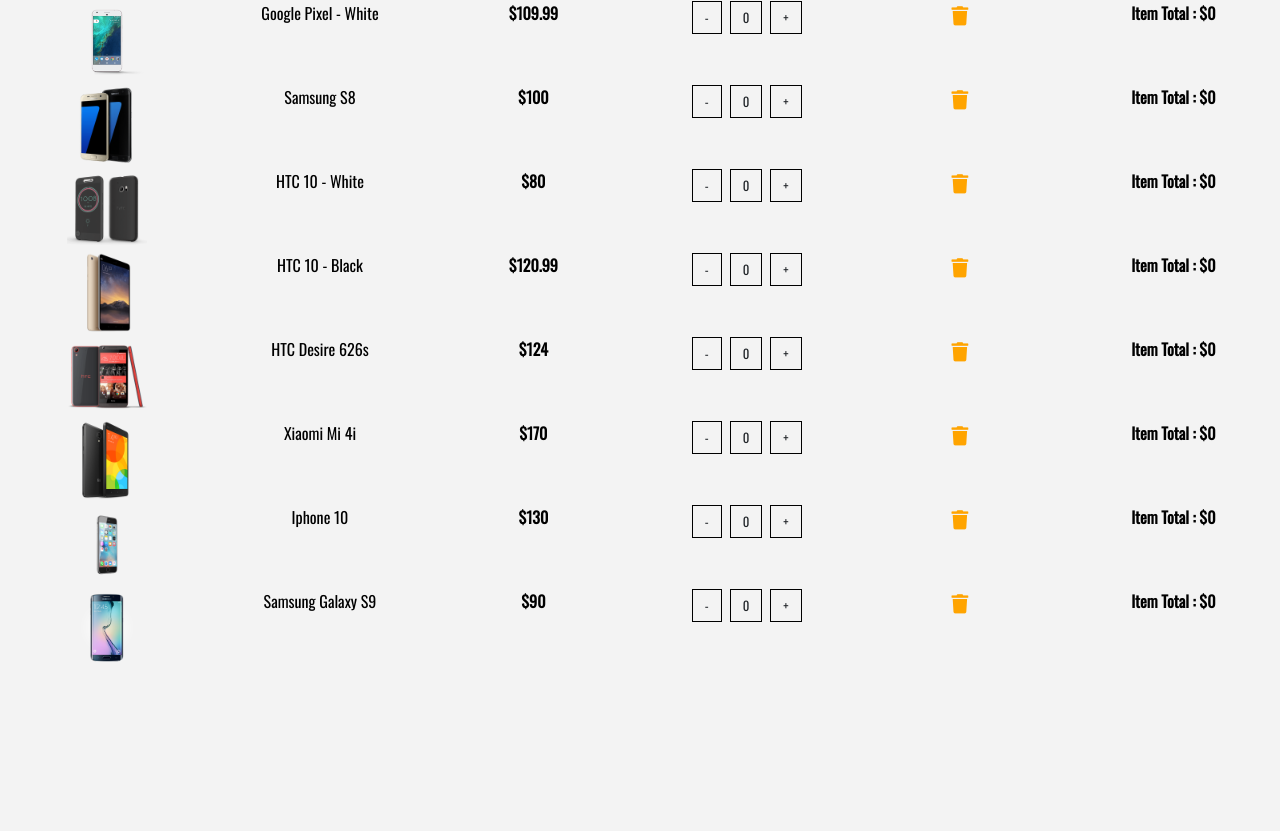
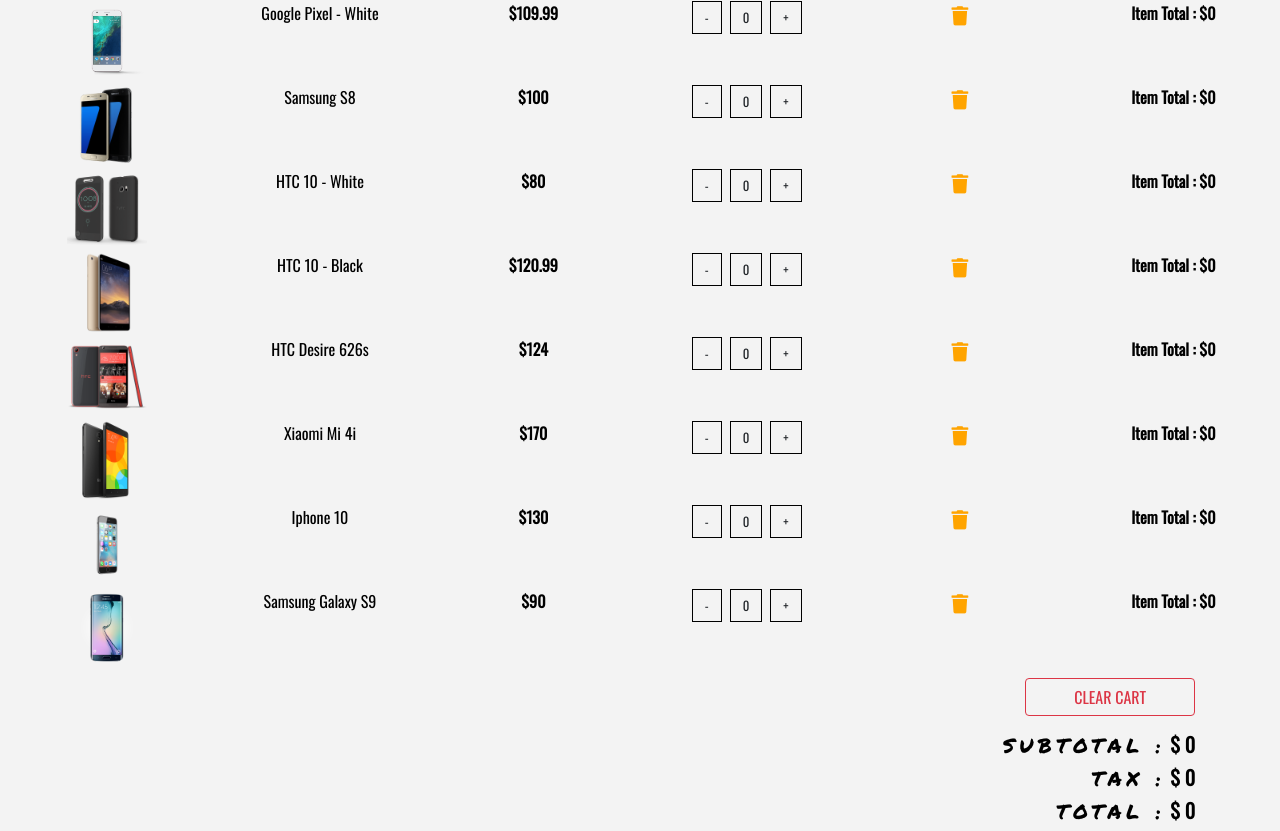
Before and after one commit to cornets28/e-buy-phones, a React (Create React App) app: page /cart in a window 1280 px wide. Shown: the part 201-1032 px from the top of the page. Before the commit the page ends 871 px from the top, so only its background shows below. Built offline with nearby package versions, Linux system fonts and the light colour scheme.

Commit message:
fix minor errors

```diff
--- a/src/components/Cart/Cart.js
+++ b/src/components/Cart/Cart.js
@@ -2,7 +2,7 @@
 import Title from "../Title";
 import CartColumns from "./CartColumns";
 import CartList from "./CartList";
-// import CartTotals from "./CartTotals";
+import CartTotals from "./CartTotals";
 import { PhoneConsumer } from "../../context";
 import EmptyCart from "./EmptyCart";
 
@@ -19,7 +19,7 @@
                   <Title name="your" title="cart" />
                   <CartColumns />
                   <CartList value={value} />
-                  {/* <CartTotals value={value} history={this.props.history} /> */}
+                  <CartTotals value={value} history={this.props.history} />
                 </React.Fragment>
               );
             } else {
--- /dev/null
+++ b/src/components/Cart/CartTotals.js
@@ -0,0 +1,56 @@
+import React, { Component } from "react";
+// import PayPalButton from "./PayPalButton";
+import { Link } from "react-router-dom";
+export default class CartTotals extends Component {
+  render() {
+    const {
+      cartSubTotal,
+      cartTax,
+      cartTotal,
+      cart,
+      clearCart,
+    } = this.props.value;
+    const { history } = this.props;
+    const emptyCart = cart.length === 0 ? true : false;
+    return (
+      <React.Fragment>
+        {!emptyCart && (
+          <div className="container">
+            <div className="row">
+              <div className="col-10 mt-2 ml-sm-5 ml-md-auto col-sm-8 text-capitalize text-right">
+                <Link to="/">
+                  <button
+                    className="btn btn-outline-danger text-uppercase mb-3 px-5"
+                    type="button"
+                    onClick={() => {
+                      clearCart();
+                    }}
+                  >
+                    clear cart
+                  </button>
+                </Link>
+                <h5>
+                  <span className="text-title"> subtotal :</span>{" "}
+                  <strong>$ {cartSubTotal} </strong>
+                </h5>
+                <h5>
+                  <span className="text-title"> tax :</span>{" "}
+                  <strong>$ {cartTax} </strong>
+                </h5>
+                <h5>
+                  <span className="text-title"> total :</span>{" "}
+                  <strong>$ {cartTotal} </strong>
+                </h5>
+                {/* <PayPalButton
+                  totalAmount={cartTotal}
+                  clearCart={clearCart}
+                  history={history}
+                /> */}
+              </div>
+            </div>
+          </div>
+        )}
+      </React.Fragment>
+    );
+  }
+}
```
